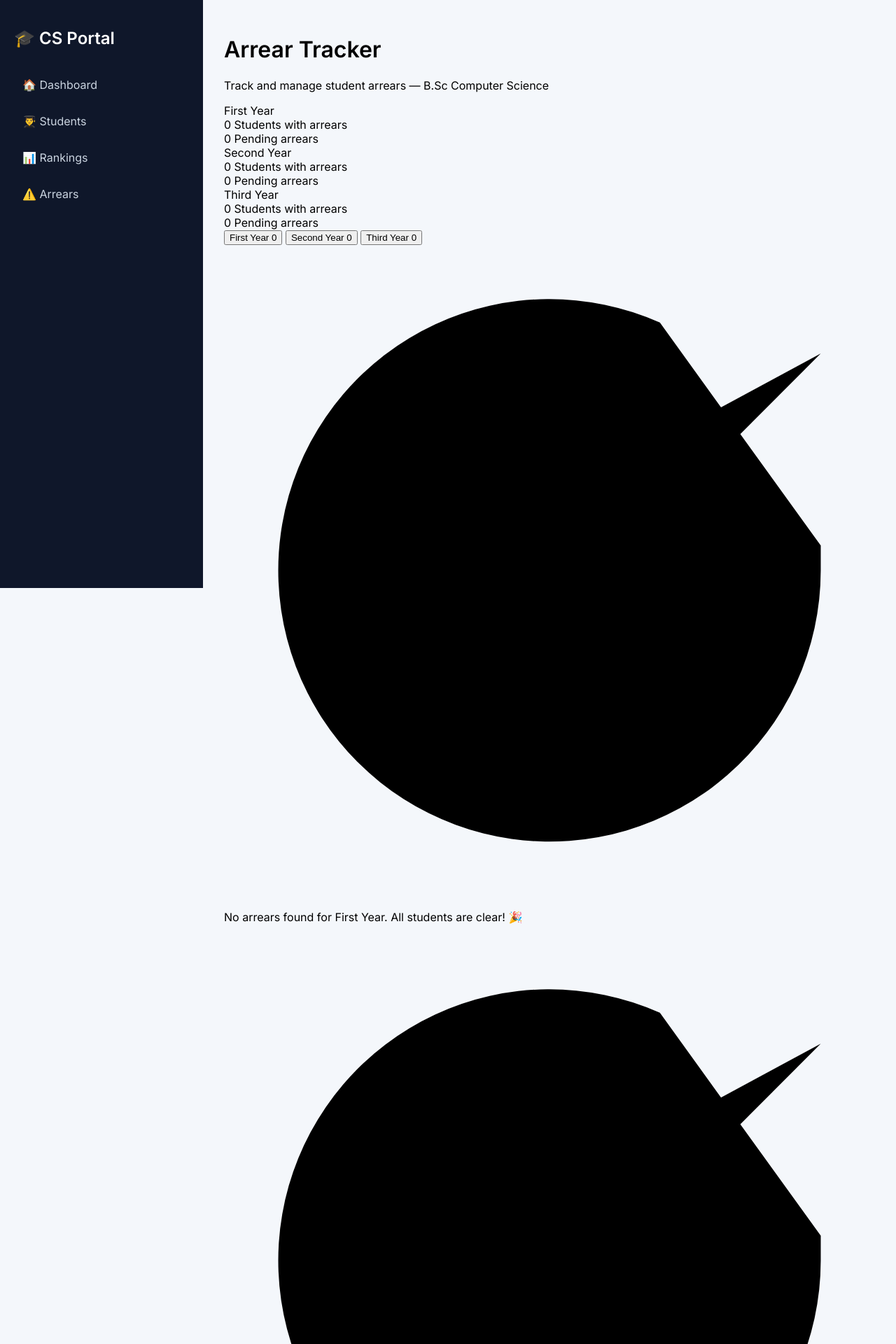
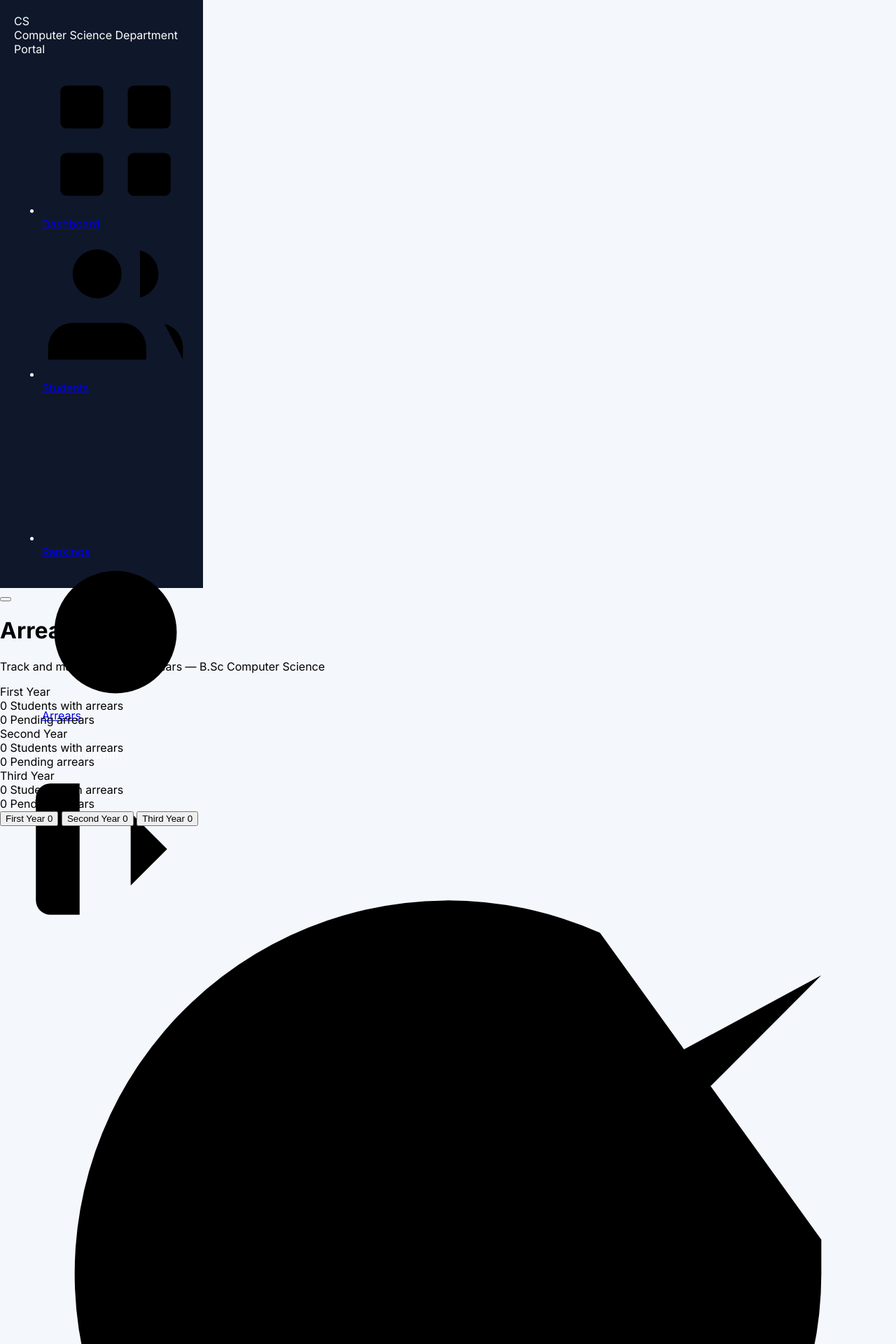
Before and after one commit to Solomon1818/Gacbecsdepartment, a Flask app: page /arrears in a window 1280 px wide. Shown: the top 1920 px of the page at 70% size. Run offline with Flask 3, Linux system fonts and the light colour scheme; the visitor is signed in with stand-in values (Sample User, id 1); data that the repository does not hold is empty.

Commit message:
Update base.html

```diff
--- a/templates/base.html
+++ b/templates/base.html
@@ -1,33 +1,69 @@
 <!DOCTYPE html>
 <html lang="en">
 <head>
-  <meta charset="UTF-8">
-  <title>{% block title %}Dashboard{% endblock %}</title>
-  <meta name="viewport" content="width=device-width, initial-scale=1.0">
-
-  <link href="https://fonts.googleapis.com/css2?family=Inter:wght@400;500;600&display=swap" rel="stylesheet">
+  <meta charset="UTF-8"/>
+  <meta name="viewport" content="width=device-width, initial-scale=1.0"/>
+  <title>{% block title %}CS Department{% endblock %} — Student Portal</title>
+  <link rel="preconnect" href="https://fonts.googleapis.com">
+  <link href="https://fonts.googleapis.com/css2?family=Inter:wght@300;400;500;600;700&family=JetBrains+Mono:wght@400;500&display=swap" rel="stylesheet">
   <link rel="stylesheet" href="{{ url_for('static', filename='css/style.css') }}">
+  {% block head %}{% endblock %}
 </head>
-
 <body>
-
-<div class="layout">
-
-  <aside class="sidebar">
-  <h2>🎓 CS Portal</h2>
-  <nav>
-    <a href="#">🏠 Dashboard</a>
-    <a href="#">👨‍🎓 Students</a>
-    <a href="#">📊 Rankings</a>
-    <a href="#">⚠️ Arrears</a>
+  {% if current_user.is_authenticated %}
+  <nav class="sidebar" id="sidebar">
+    <div class="sidebar-logo">
+      <div class="logo-icon">CS</div>
+      <div class="logo-text">
+        <span class="logo-dept">Computer Science</span>
+        <span class="logo-sub">Department Portal</span>
+      </div>
+    </div>
+    <ul class="nav-links">
+      <li><a href="{{ url_for('main.dashboard') }}" class="{{ 'active' if request.endpoint == 'main.dashboard' }}">
+        <svg viewBox="0 0 24 24"><rect x="3" y="3" width="7" height="7" rx="1"/><rect x="14" y="3" width="7" height="7" rx="1"/><rect x="3" y="14" width="7" height="7" rx="1"/><rect x="14" y="14" width="7" height="7" rx="1"/></svg>
+        Dashboard
+      </a></li>
+      <li><a href="{{ url_for('students.students') }}" class="{{ 'active' if request.endpoint in ['students.students','students.student_detail'] }}">
+        <svg viewBox="0 0 24 24"><path d="M17 21v-2a4 4 0 0 0-4-4H5a4 4 0 0 0-4 4v2"/><circle cx="9" cy="7" r="4"/><path d="M23 21v-2a4 4 0 0 0-3-3.87"/><path d="M16 3.13a4 4 0 0 1 0 7.75"/></svg>
+        Students
+      </a></li>
+      <li><a href="{{ url_for('main.rankings') }}" class="{{ 'active' if request.endpoint == 'main.rankings' }}">
+        <svg viewBox="0 0 24 24"><polyline points="18 20 18 10"/><polyline points="12 20 12 4"/><polyline points="6 20 6 14"/></svg>
+        Rankings
+      </a></li>
+      <li><a href="{{ url_for('main.arrears') }}" class="{{ 'active' if request.endpoint == 'main.arrears' }}">
+        <svg viewBox="0 0 24 24"><circle cx="12" cy="12" r="10"/><line x1="12" y1="8" x2="12" y2="12"/><line x1="12" y1="16" x2="12.01" y2="16"/></svg>
+        Arrears
+      </a></li>
+    </ul>
+    <div class="sidebar-footer">
+      <div class="user-avatar">{{ current_user.name[0] if current_user.name else 'U' }}</div>
+      <div class="user-meta">
+        <span class="user-name">{{ current_user.name }}</span>
+        <span class="user-role">{{ current_user.role | capitalize }}</span>
+      </div>
+      <a href="{{ url_for('auth.logout') }}" class="logout-btn" title="Logout">
+        <svg viewBox="0 0 24 24"><path d="M9 21H5a2 2 0 0 1-2-2V5a2 2 0 0 1 2-2h4"/><polyline points="16 17 21 12 16 7"/><line x1="21" y1="12" x2="9" y2="12"/></svg>
+      </a>
+    </div>
   </nav>
-</aside>
-
-  <main class="main">
+  <button class="hamburger" id="hamburger" aria-label="Menu">
+    <span></span><span></span><span></span>
+  </button>
+  <div class="sidebar-overlay" id="overlay"></div>
+  <main class="main-content">
+    {% with messages = get_flashed_messages(with_categories=true) %}
+      {% for category, message in messages %}
+        <div class="alert alert-{{ category }}">{{ message }}</div>
+      {% endfor %}
+    {% endwith %}
     {% block content %}{% endblock %}
   </main>
-
-</div>
-
+  {% else %}
+    {% block auth_content %}{% endblock %}
+  {% endif %}
+  <script src="{{ url_for('static', filename='js/app.js') }}"></script>
+  {% block scripts %}{% endblock %}
 </body>
 </html>
```
